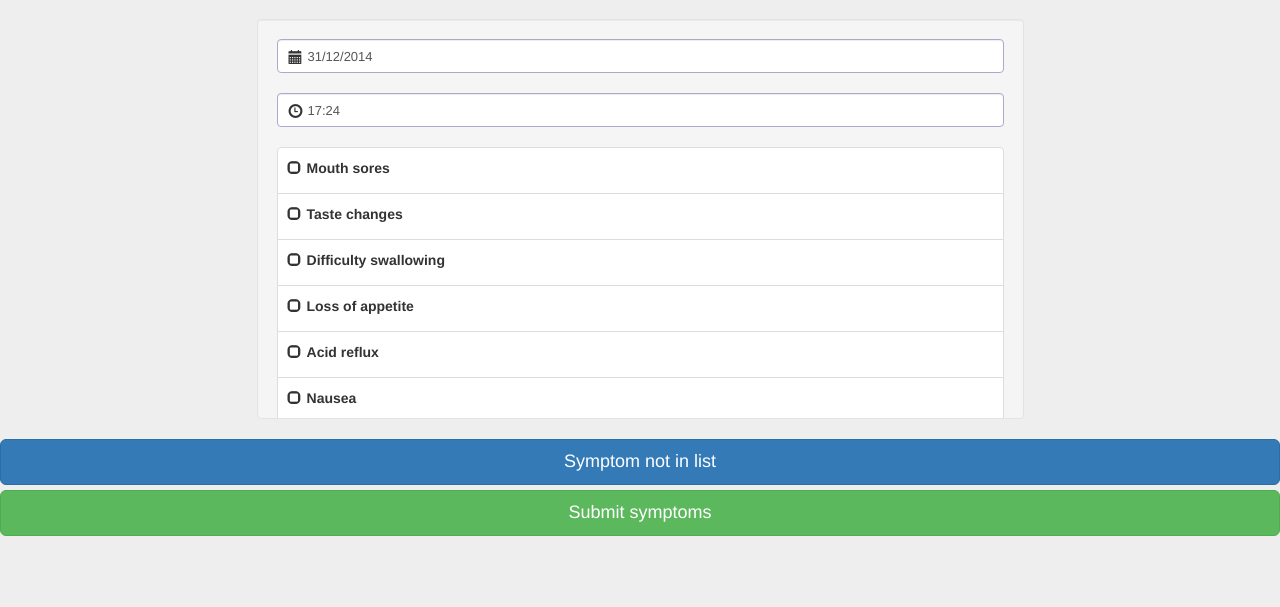
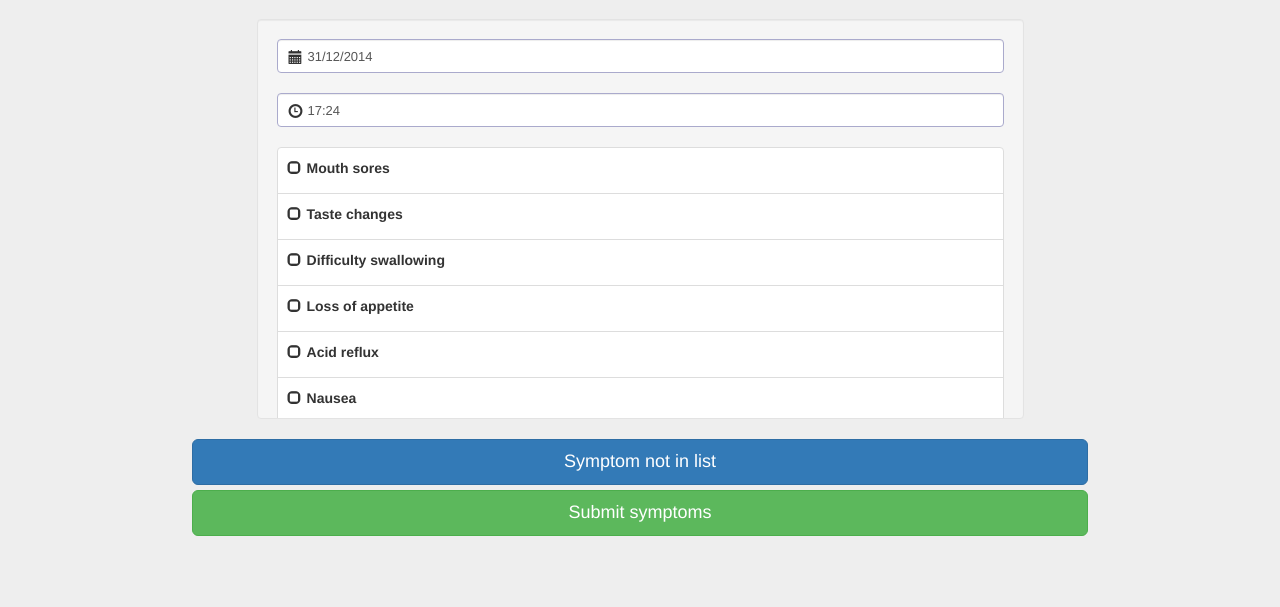
Before and after one commit to maodayezheng/nhs-nutrition-diary, a PHP site: page /symptoms.html in a window 1280 px wide. Shown: the part 73-680 px from the top of the page. Run offline with PHP 8.4, Linux system fonts and the light colour scheme.

Commit message:
Button allignment Css

```diff
--- a/nhs-nutrition-diary/WebContent/css/standardPage.css
+++ b/nhs-nutrition-diary/WebContent/css/standardPage.css
@@ -343,3 +343,7 @@ background: linear-gradient(#36caf0 5%, #22abe9 100%);
 #headingInWhiteBackground{
   background: rgba(2, 2, 2, .2);
  }
+ .buttonGroup{
+padding-left: 15%;
+padding-right: 15%;
+position: relative; }
--- a/nhs-nutrition-diary/WebContent/symptoms.html
+++ b/nhs-nutrition-diary/WebContent/symptoms.html
@@ -122,6 +122,7 @@
 	<!--  <button id="btn_symptoms_to_symptomNotInList" class="btn btn-lg btn-primary btn-block"
 				onclick="Navigator.prototype.navigate(this.id)">Symptom not in list
 			</button>-->
+		<div class = "buttonGroup">
 
 			<button id="revealHiddenCustomSymptoms" class="btn btn-lg btn-primary btn-block">
 			 Symptom not in list
@@ -131,6 +132,8 @@
 				onclick="SubmitController.prototype.submit(this.id)">Submit symptoms
 			</button>
 
+		</div>
+
 		<div id="display-json"></div>
 	</body>
 </html>
--- a/nhs-nutrition-diary/WebContent/weight.html
+++ b/nhs-nutrition-diary/WebContent/weight.html
@@ -80,7 +80,7 @@
 							<div class="row">
 								<div class="col-sm-4">
 									<div class="left-inner-addon ">
-										<i class="glyphicon glyphicon-calendar"></i>
+										<i class ="glyphicon glyphicon-calendar"></i>
 											<input type="text" class="form-control date" placeholder="Date" id="datetime">
 									</div>
 								</div>
```
